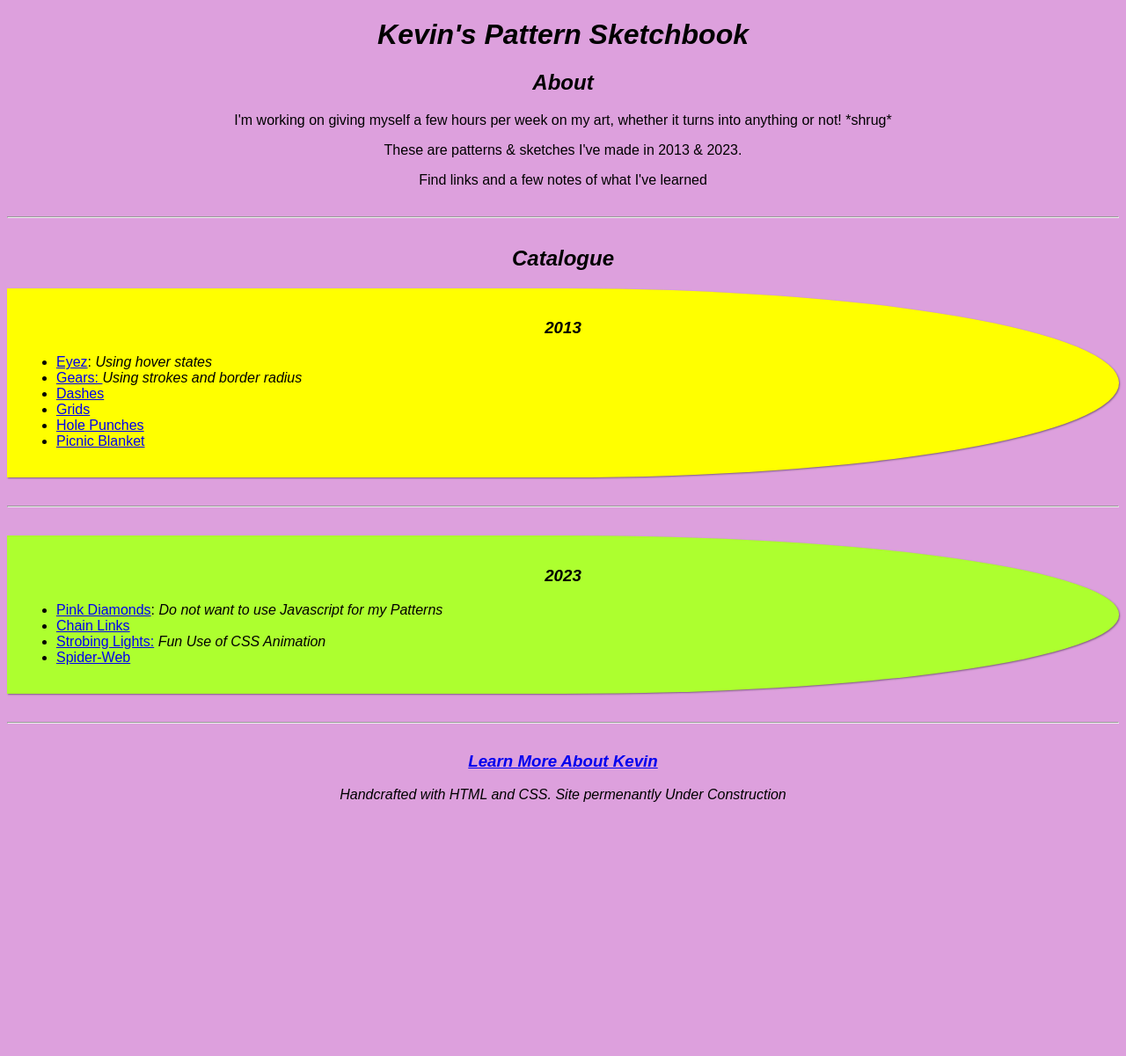
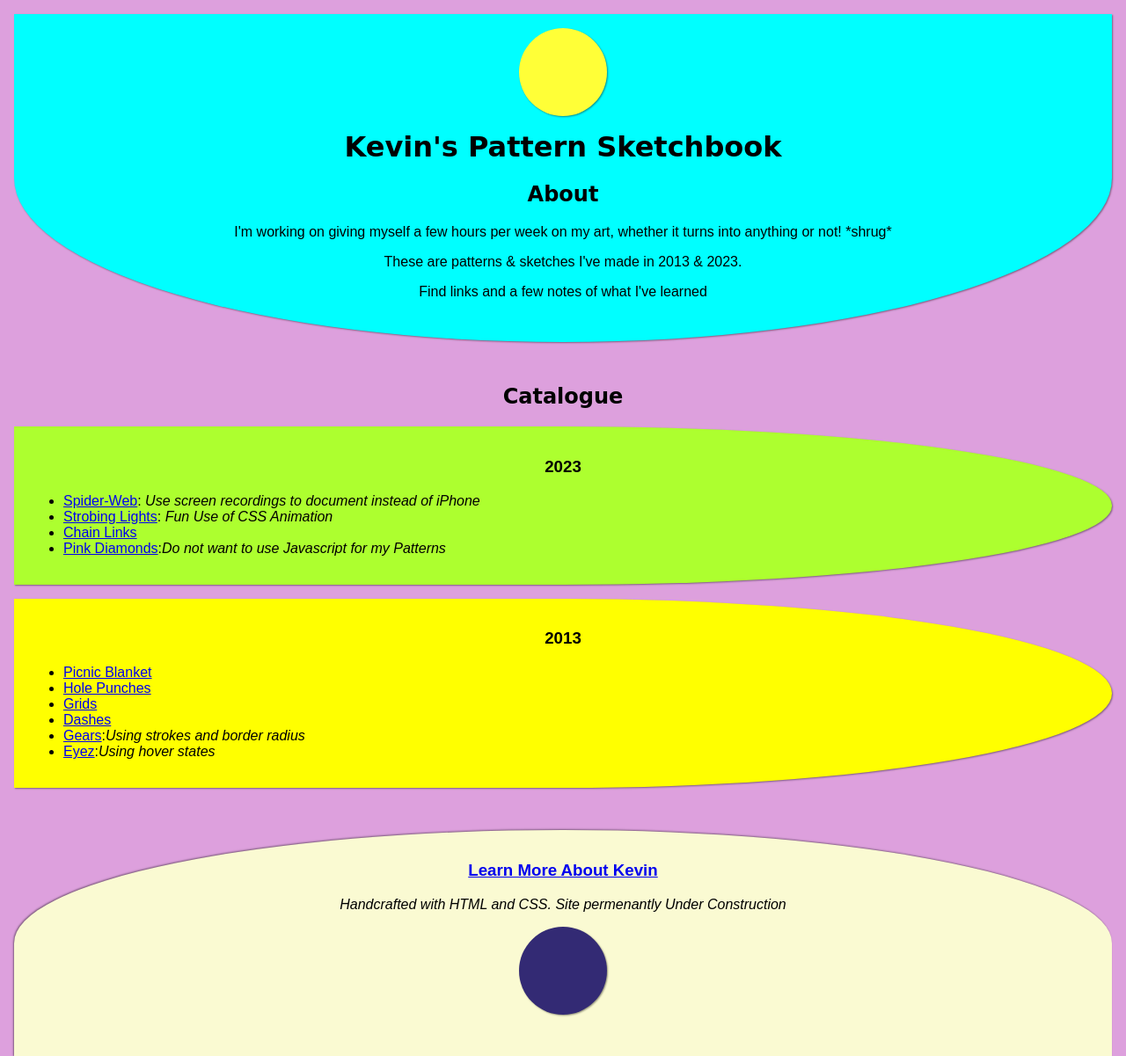
Before and after one commit to Kcaden20/pattern-work, a plain HTML site: page index.html in a window 1280 px wide. Shown: the top 1201 px of the page at 88% size. Before the commit the page ends 929 px from the top, so only its background shows below. Drawn offline with Linux system fonts and the light colour scheme; a web font is replaced by a local one.

Commit message:
Spruced up landing page

```diff
--- a/index.html
+++ b/index.html
@@ -1,11 +1,16 @@
 <!DOCTYPE html>
 <html>
     <head>
+        <title>Kevin's Pattern Sketchbook</title>
         <link rel="stylesheet" href="style.css">
+        <link rel="preconnect" href="https://fonts.googleapis.com">
+        <link rel="preconnect" href="https://fonts.gstatic.com" crossorigin>
+        <link href="https://fonts.googleapis.com/css2?family=Kablammo&family=Orbit&display=swap" rel="stylesheet">
     </head>
     <body>
-        <h1>Kevin's Pattern Sketchbook</h1>
         <header>
+            <div class="icon"></div>
+            <h1>Kevin's Pattern Sketchbook</h1>
             <h2>About</h2>
             <article>
             <p>I'm working on giving myself a few hours per week on my art, whether it turns into anything or not! *shrug*</p>
@@ -13,35 +18,36 @@
             <p>Find links and a few notes of what I've learned</p>
             </article>
         </header>
-        <hr>
         <main>
             <h2> Catalogue </h2>
+
+            <section class="two-twenty-three">
+                <h3> 2023</h3>
+                <ul>
+                    <li><a href="10_tenth-pattern/index.html">Spider-Web</a>: <i>Use screen recordings to document instead of iPhone</i></li>
+                    <li><a href="09_Ninth-Pattern/index.html">Strobing Lights</a>:<i> Fun Use of CSS Animation</i></li>
+                    <li><a href="08_Eigth-Pattern/index.html">Chain Links</a></li>
+                    <li><a href="07_Seven-Pattern/index.html">Pink Diamonds</a>:<i>Do not want to use Javascript for my Patterns</i></li>
+                </ul>
+            </section>
+
             <section class="two-thirteen">
                 <h3>2013</h3>
                 <ul>
-                    <li><a href="01_First-Pattern/index.html">Eyez</a>: <i>Using hover states</i></li>
-                    <li><a href="02_Second-Pattern/index.html">Gears: </a><i>Using strokes and border radius</i></li>
+                    <li><a href="06_Sixth-Pattern/newpattern.html">Picnic Blanket</a></li>
+                    <li><a href="05_Fifth-Pattern/index.html">Hole Punches</a></li>
+                    <li><a href="04_Fourth-Pattern/index.html">Grids</a></li>
                     <li><a href="03-Third-Pattern/index.html">Dashes</a></li>
-                    <li><a href="04_Fourth-Pattern/index.html">Grids</a></li>
-                    <li><a href="05_Fifth-Pattern/index.html">Hole Punches</a></li>
-                    <li><a href="06_Sixth-Pattern/newpattern.html">Picnic Blanket</a></li>
+                    <li><a href="02_Second-Pattern/index.html">Gears</a>:<i>Using strokes and border radius</i></li>
+                    <li><a href="01_First-Pattern/index.html">Eyez</a>:<i>Using hover states</i></li>
                 </ul>
             </section>
-            <hr>
-            <section class="two-twenty-three">
-                <h3> 2023</h3>
-                <ul>
-                    <li><a href="07_Seven-Pattern/index.html">Pink Diamonds</a>: <i>Do not want to use Javascript for my Patterns</i></li>
-                    <li><a href="08_Eigth-Pattern/index.html">Chain Links</a></li>
-                    <li><a href="09_Ninth-Pattern/index.html">Strobing Lights:</a><i> Fun Use of CSS Animation</i></li>
-                    <li><a href="10_tenth-pattern/index.html">Spider-Web</a></li>
-                </ul>
-            </section>
+
         </main>
-        <hr>
         <footer>
             <h3><a href="http://kevincadena.com/">Learn More About Kevin</a></h3>
             <p><i>Handcrafted with HTML and CSS. Site permenantly Under Construction</i></p>
+            <div class="icon"></div>
         </footer>
     </body>
 </html>
--- a/style.css
+++ b/style.css
@@ -1,25 +1,76 @@
+/*font-family: 'Kablammo', cursive;*/
+/*font-family: 'Orbit', sans-serif;*/
+
+/*HTML Elements*/
 body {
     background-color: plum;
     font-family: Arial, Helvetica, sans-serif;
+    margin: 0;
+    font-family: 'Orbit', sans-serif
 }
 
+/*Text*/
 h1, h2, h3, header p, footer p {
     text-align: center;
 }
 
+h1 {
+    margin-top: 0;
+}
+
 hr {
     margin: 2em 0em;
+    opacity: 0;
 }
 
-h1, h2, h3 {
-    font-style: italic;
+h1, h2 {
+    font-family: 'Kablammo', cursive;
 }
-main section {
+
+/*Semantics*/
+header, main section, footer {
     padding: 1em;
-    border-radius: 0% 50% 50% 0;
+    margin: 1em;
     box-shadow: 1px 1px 2px rgba(0, 0, 0, 0.422);
 }
 
+header {
+    background-color: aqua;
+    border-radius: 0% 0% 50% 50%;
+    padding-bottom: 2em;
+}
+main section {
+    border-radius: 0% 50% 50% 0;
+}
+
+main {
+    margin: 3em 0em;
+}
+
+footer {
+    background-color: lightgoldenrodyellow;
+    box-shadow: -1px -1px 2px rgba(0, 0, 0, 0.422);
+    border-radius: 50% 50% 0% 0%;
+    padding-bottom: 2em;
+    margin-top: 2em;
+}
+
+
+/*Classes*/
+
+.icon {
+    width: 100px;
+    height: 100px;
+    background-color: #ffff37;
+    border-radius: 50%;
+    margin: 0 auto 1em auto;
+    box-shadow: 1px 1px 2px rgba(0, 0, 0, 0.422);
+
+}
+
+footer .icon {
+    background-color: #332a74;
+}
 .two-thirteen {
     background-color: yellow;
 }
```
Also changed, not shown: 1 other file.
